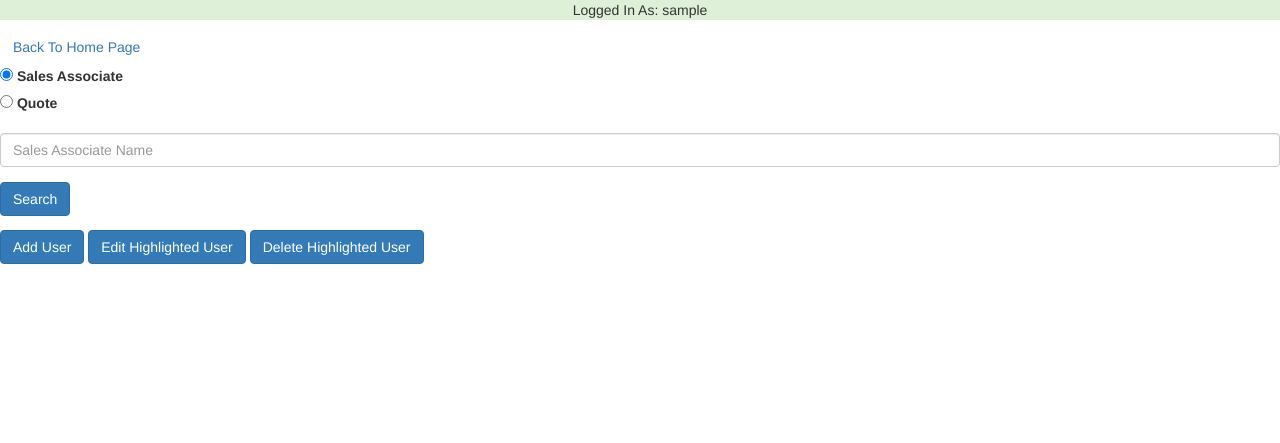
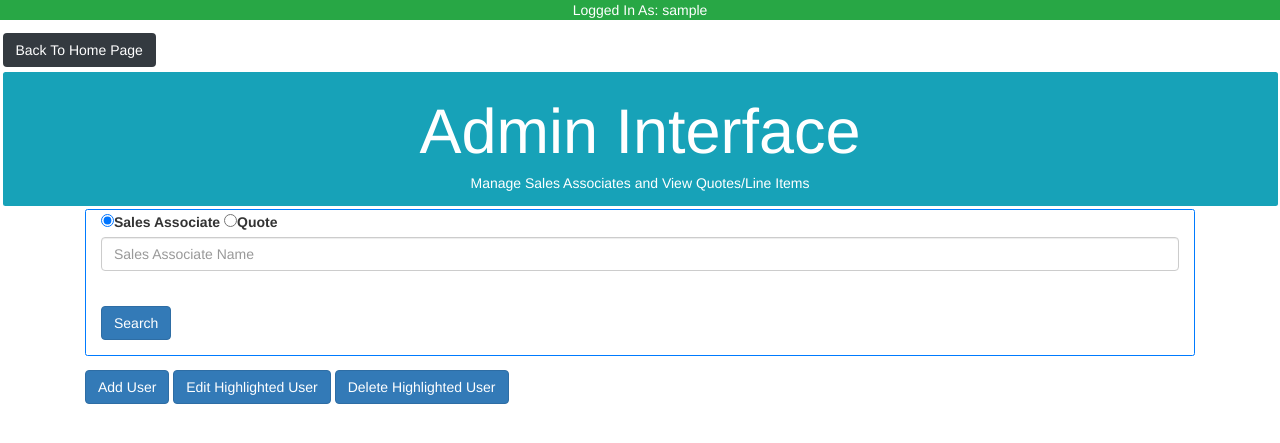
Before and after one commit to breadboi/quote-system, a PHP site: page /Admin_System/adminIndex.php in a window 1280 px wide. Shown: the top 443 px of the page. Run offline with PHP 8.4, Linux system fonts and the light colour scheme; the visitor is signed in with stand-in values (Sample User, id 1); some libraries are stand-ins or nearby versions.

Commit message:
#20 Bootstrap for Admin Interface

```diff
--- a/public_html/Admin_System/adminIndex.php
+++ b/public_html/Admin_System/adminIndex.php
@@ -1,5 +1,6 @@
 <?php
 require_once($_SERVER["DOCUMENT_ROOT"] . '/resources/library/loginSession.php');
+require_once($_SERVER["DOCUMENT_ROOT"] . '/resources/library/bootstrap.php');
 ?>
 <html>
 
@@ -26,16 +27,26 @@ require_once($_SERVER["DOCUMENT_ROOT"] . '/resources/library/loginSession.php');
         <a href="../index.php" class="btn btn-dark" role="button">Back To Home Page</a>
     </div>
 
+    <div style="text-align:center" class="jumbotron jumbotron-fluid p-2 m-1 bg-info text-white rounded">
+        <h1>Admin Interface</h1>
+        <h5>Manage Sales Associates and View Quotes/Line Items</h5>
+    </div>
+
     <!-- Search Form -->
-    <form method="POST" name="adminsearch">
+    <div class="container">
+        <form method="POST" class="form border border-primary rounded col-md-12 col-lg-12" name="adminsearch">
 
             <!-- Search Type -->
             <div class="form-group">
-            <input id="salesassociate" type="radio" value="0" name="searchChoice" checked>
-            <label for="salesassociate">Sales Associate</label>
+                <label><input id="salesassociate" type="radio" value="0" name="searchChoice" checked>Sales Associate</label>
+
+                <label><input id="quote" type="radio" value="1" name="searchChoice">Quote</label>
+
+                <!-- Sales Associate Search Field -->
+                <input type="text" class="form-control" name="salesAssociateName" placeholder="Sales Associate Name">
                 <br>
-            <input id="quote" type="radio" value="1" name="searchChoice">
-            <label for="quote">Quote</label>
+                <!-- Displayed when quote radio is selected -->
+                <input type="text" class="form-control quoteFormItems hiddenControl" name="customerName" placeholder="Customer Name">
             </div>
 
             <!-- Quote Search Checkboxes (Display when quote radio is selected) -->
@@ -44,13 +55,14 @@ require_once($_SERVER["DOCUMENT_ROOT"] . '/resources/library/loginSession.php');
                 <label for="unresolvedStatus">Unresolved</label>
                 <input id="finalizedStatus" type="checkbox" value="1" name="finalizedStatus" />
                 <label for="finalizedStatus">Finalized</label>
-            <br>
+            </div>
+
+            <!-- Quote Search Checkboxes (Display when quote radio is selected) -->
+            <div class="form-group quoteFormItems hiddenControl">
                 <input id="sanctionedStatus" type="checkbox" value="2" name="sanctionedStatus" />
                 <label for="sanctionedStatus">Sanctioned</label>
-            <br>
                 <input id="orderedStatus" type="checkbox" value="3" name="orderedStatus" />
                 <label for="orderedStatus">Ordered</label>
-            <br>
             </div>
 
             <!-- Date range Selector -->
@@ -61,18 +73,16 @@ require_once($_SERVER["DOCUMENT_ROOT"] . '/resources/library/loginSession.php');
                 </input>
             </div>
 
-        <!-- Sales Associate Search Field -->
             <div class="form-group">
-            <input type="text" class="form-control" name="salesAssociateName" placeholder="Sales Associate Name">
-
-            <!-- Displayed when quote radio is selected -->
-            <input type="text" class="form-control quoteFormItems hiddenControl" name="customerName"
-                placeholder="Customer Name">
+                <button type="submit" class="btn btn-primary">Search</button>
             </div>
 
-        <button type="submit" class="btn btn-primary">Search</button>
+            <div class="form-group">
+
+            </div>
+
         </form>
-
+    </div>
     <!-- Table Loader -->
     <?php
         require_once("views/tableLoader.php");
--- a/public_html/Admin_System/views/modalForm.html
+++ b/public_html/Admin_System/views/modalForm.html
@@ -1,17 +1,23 @@
+<div class="container">
     <!-- Button to trigger modal -->
-<button id="addAssociateButton" type="button" class="btn btn-primary modalview associateButtons" data-toggle="modal" data-target="#confirmationModal">
+    <button id="addAssociateButton" type="button" class="btn btn-primary modalview associateButtons" data-toggle="modal"
+        data-target="#confirmationModal">
         Add User
     </button>
 
     <!-- Button to trigger modal -->
-<button id="editAssociateButton" type="button" class="btn btn-primary modalview associateButtons" data-toggle="modal" data-target="#confirmationModal">
+    <button id="editAssociateButton" type="button" class="btn btn-primary modalview associateButtons"
+        data-toggle="modal" data-target="#confirmationModal">
         Edit Highlighted User
     </button>
 
     <!-- Button to trigger modal -->
-<button id="deleteAssociateButton" type="button" class="btn btn-primary modalview associateButtons" data-toggle="modal" data-target="#confirmationModal">
+    <button id="deleteAssociateButton" type="button" class="btn btn-primary modalview associateButtons"
+        data-toggle="modal" data-target="#confirmationModal">
         Delete Highlighted User
     </button>
+</div>
+
 
 <!-- Modal Form -->
 <div class="modal fade" id="confirmationModal" tabindex="-1" role="dialog"
@@ -30,13 +36,15 @@
                     <!-- Input Fields for Sales Associates -->
                     <div class="form-group">
                         <label for="associateFieldId">ID</label>
-                        <input type="text" class="form-control" name="associateId" id="associateFieldId"readonly>
+                        <input type="text" class="form-control" name="associateId" id="associateFieldId" readonly>
                         <label for="associateFieldName">Name</label>
                         <input type="text" class="form-control" name="associateName" id="associateFieldName">
                         <label for="associateFieldPassword">Password</label>
-                        <input type="password" class="form-control" name="associatePassword" id="associateFieldPassword">
+                        <input type="password" class="form-control" name="associatePassword"
+                            id="associateFieldPassword">
                         <label for="associateFieldCommission">Commission</label>
-                        <input type="text" class="form-control" name="associateCommission" id="associateFieldCommission">
+                        <input type="text" class="form-control" name="associateCommission"
+                            id="associateFieldCommission">
                         <label for="associateFieldAddress">Address</label>
                         <input type="text" class="form-control" name="associateAddress" id="associateFieldAddress">
                     </div>
```
Lines whose indentation alone changed are shown as unchanged.
